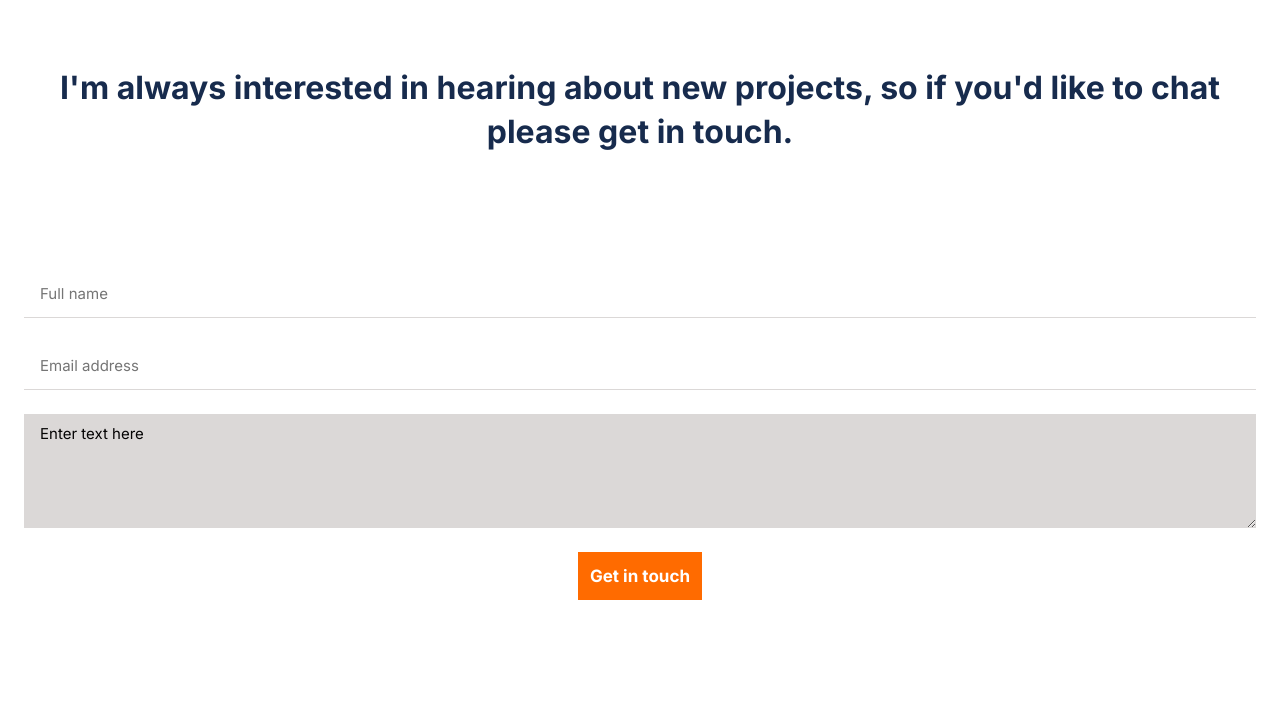
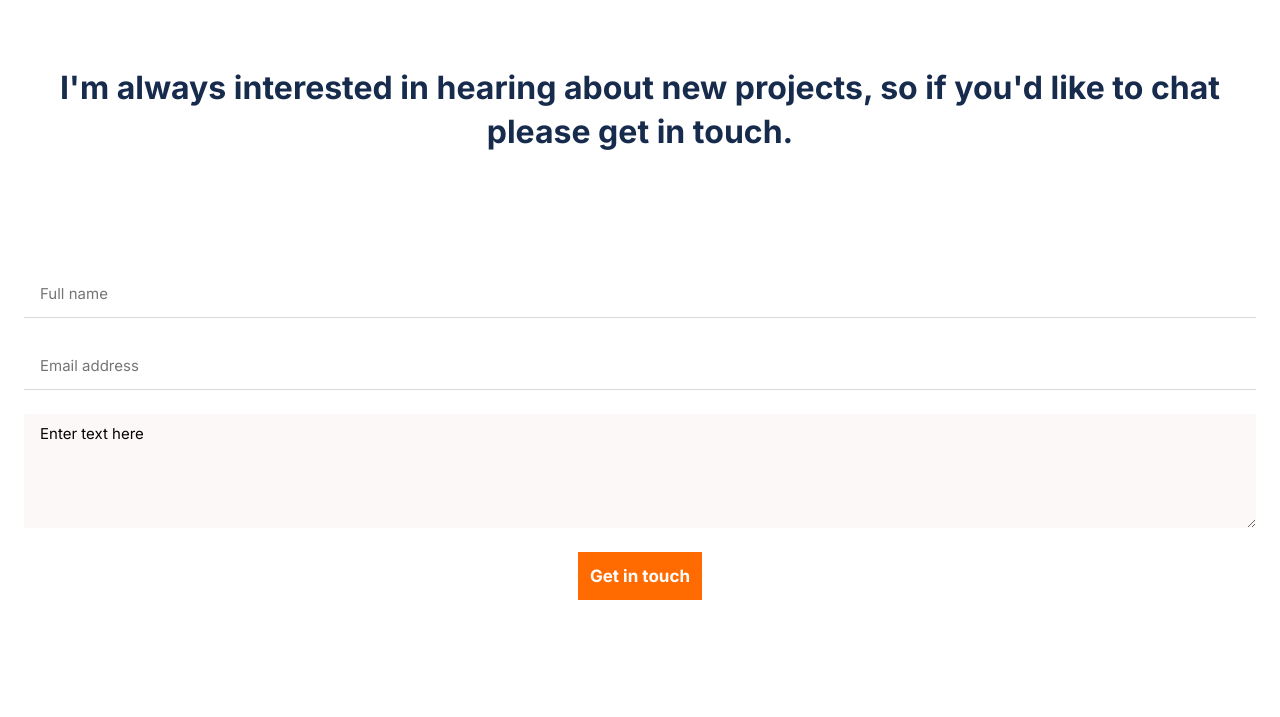
Before and after one commit to DaveZag/Portfolio-template, a website: page index.html in a window 1280 px wide. Shown: the part 6433-7150 px from the top of the page. Drawn offline with Linux system fonts and the light colour scheme.

Commit message:
Change the background color according to Figma design

```diff
--- a/style.css
+++ b/style.css
@@ -521,7 +521,7 @@ form textarea {
   width: 100%;
   border: none;
   font-size: 15px;
-  background-color: #dbd8d7;
+  background: #fbf8f7;;
   padding: 0.5rem 1rem;
 }
 
```
